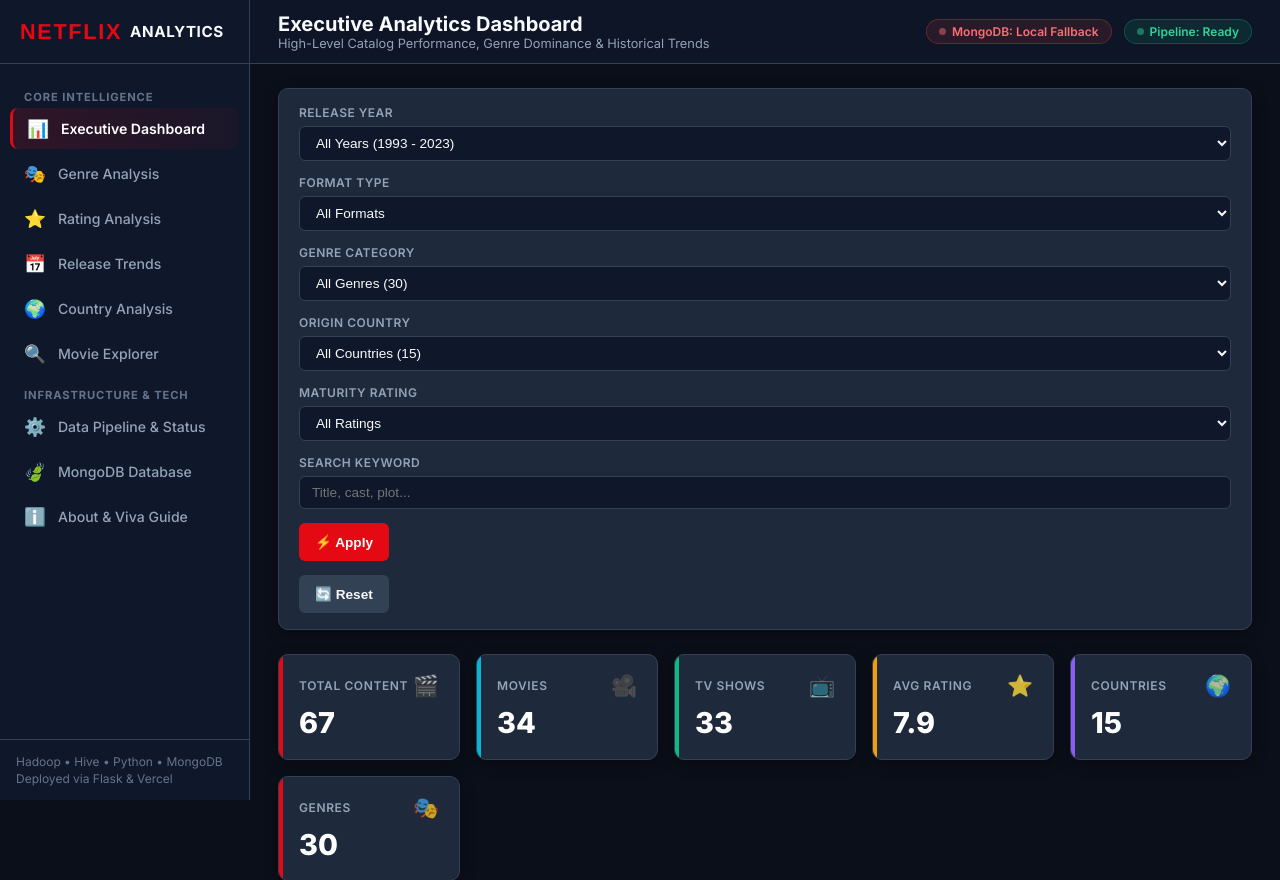
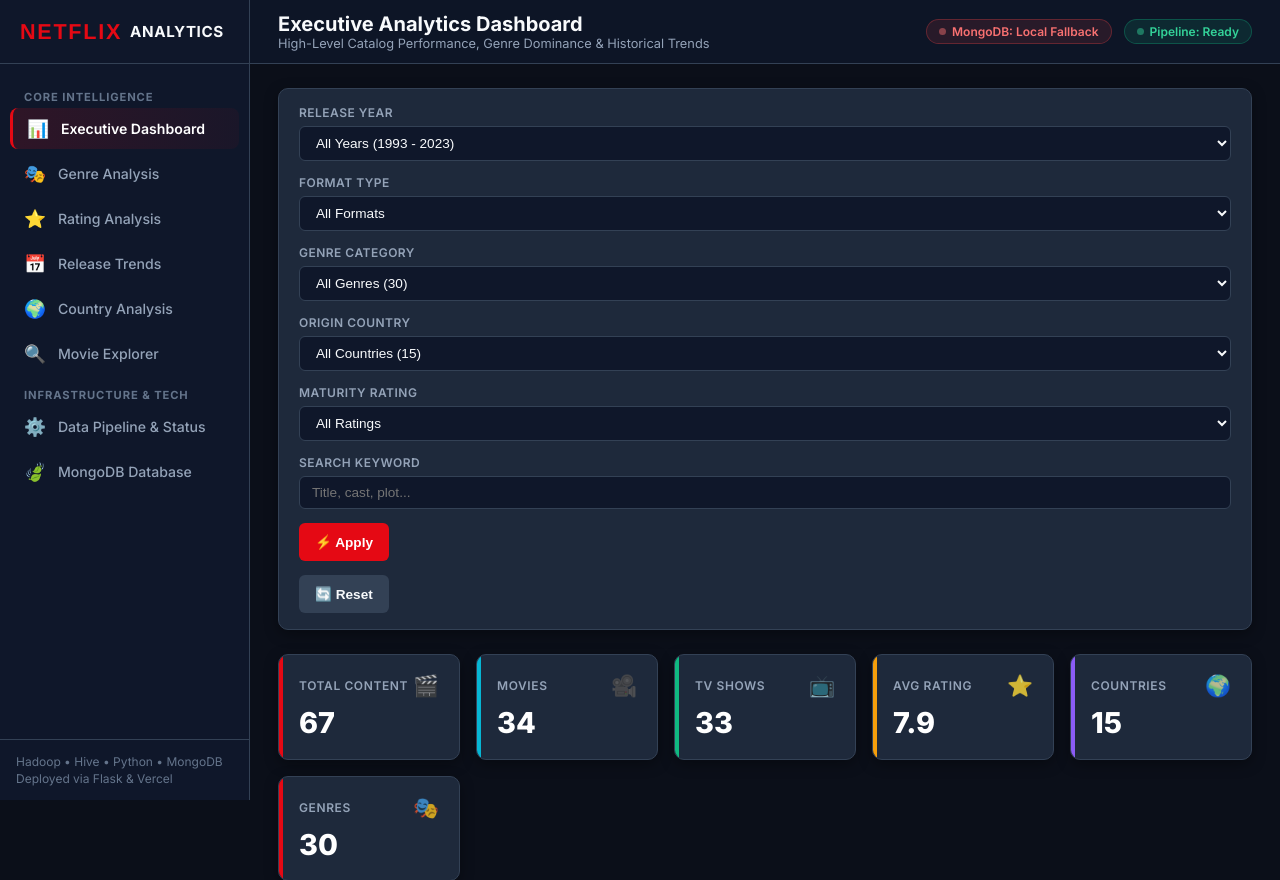
Before and after one commit to GAGANVK43/BDApro, a Flask app: page / in a window 1280 px wide. Shown: the top 880 px of the page. Run offline with Flask 3, Linux system fonts and the light colour scheme; data that the repository does not hold is empty.

Commit message:
feat: remove About & Viva Guide page from sidebar and navigation

```diff
--- a/api/routes.py
+++ b/api/routes.py
@@ -3,7 +3,7 @@ routes.py - Flask Web Page View Routes
 Renders Jinja2 HTML templates for each section of the analytics platform.
 """
 
-from flask import Blueprint, render_template
+from flask import Blueprint, render_template, redirect, url_for
 
 views_bp = Blueprint("views", __name__)
 
@@ -59,5 +59,5 @@ def database_view():
 
 @views_bp.route("/about")
 def about_view():
-    """About Project, Architecture & Faculty Viva Voce Guide."""
-    return render_template("about.html", active_page="about")
+    """Redirect to main dashboard."""
+    return redirect(url_for("views.dashboard_view"))
--- a/templates/base.html
+++ b/templates/base.html
@@ -655,9 +655,6 @@
       <a href="/database" class="nav-link {% if active_page == 'database' %}active{% endif %}">
         <span class="nav-icon">🍃</span> MongoDB Database
       </a>
-      <a href="/about" class="nav-link {% if active_page == 'about' %}active{% endif %}">
-        <span class="nav-icon">ℹ️</span> About & Viva Guide
-      </a>
     </nav>
 
     <div class="sidebar-footer">
```
